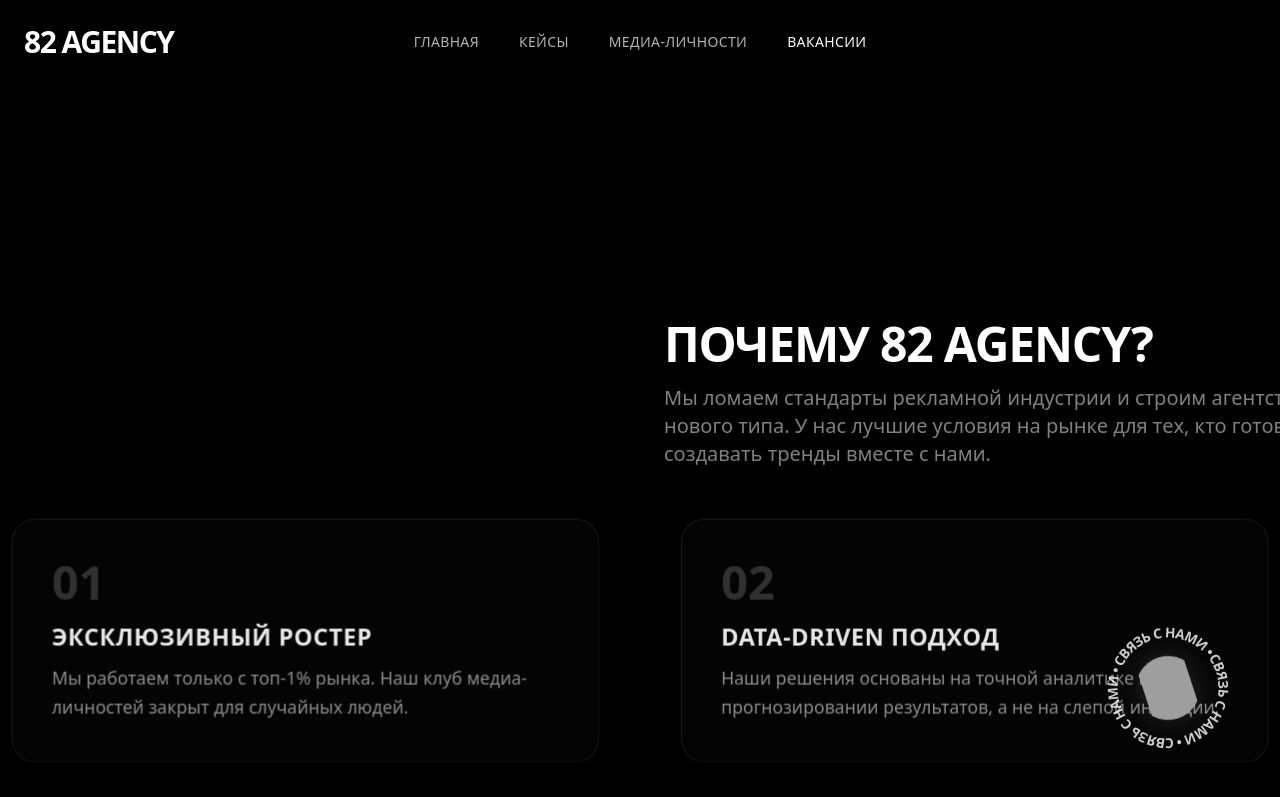
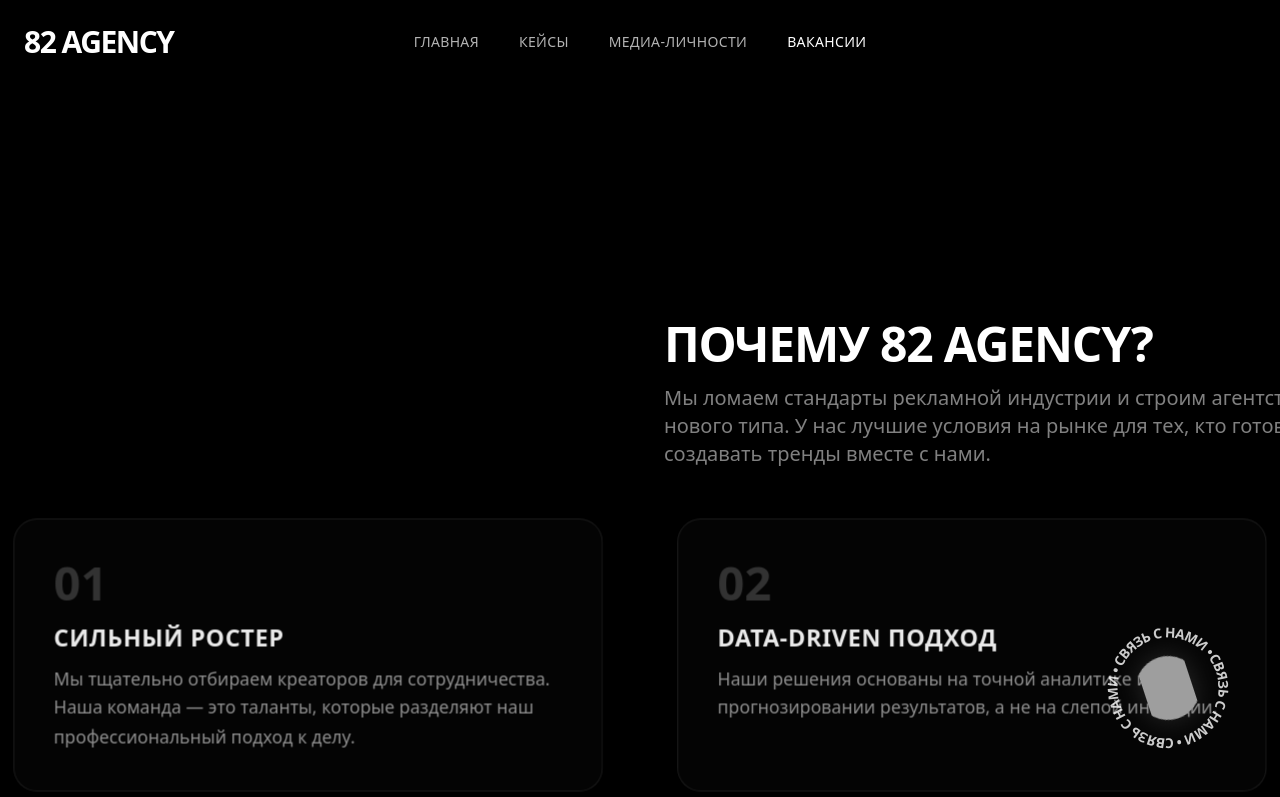
Before and after one commit to angerrissues/managersayt, a Next.js app: page /vacancies in a window 1280 px wide. Shown: the top 797 px of the page. Built offline with nearby package versions, Linux system fonts and the light colour scheme; grey boxes are pictures that could not be loaded.

Commit message:
Update the first vacancy advantage text to be less pretentious

```diff
--- a/src/app/vacancies/page.tsx
+++ b/src/app/vacancies/page.tsx
@@ -5,8 +5,8 @@ import LeadForms from "@/components/LeadForms";
 
 const advantages = [
   {
-    title: "Эксклюзивный ростер",
-    description: "Мы работаем только с топ-1% рынка. Наш клуб медиа-личностей закрыт для случайных людей."
+    title: "Сильный ростер",
+    description: "Мы тщательно отбираем креаторов для сотрудничества. Наша команда — это таланты, которые разделяют наш профессиональный подход к делу."
   },
   {
     title: "Data-Driven подход",
```
